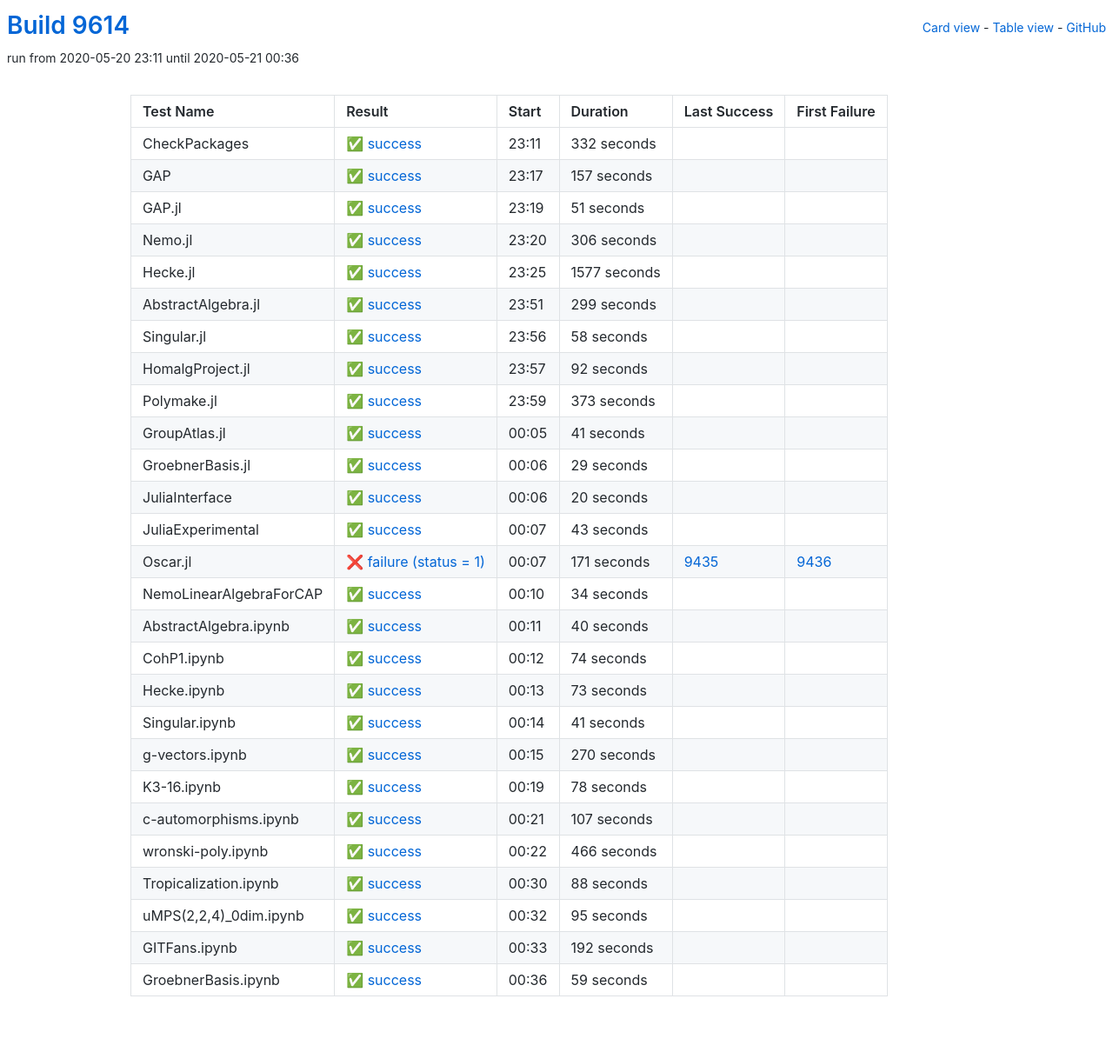
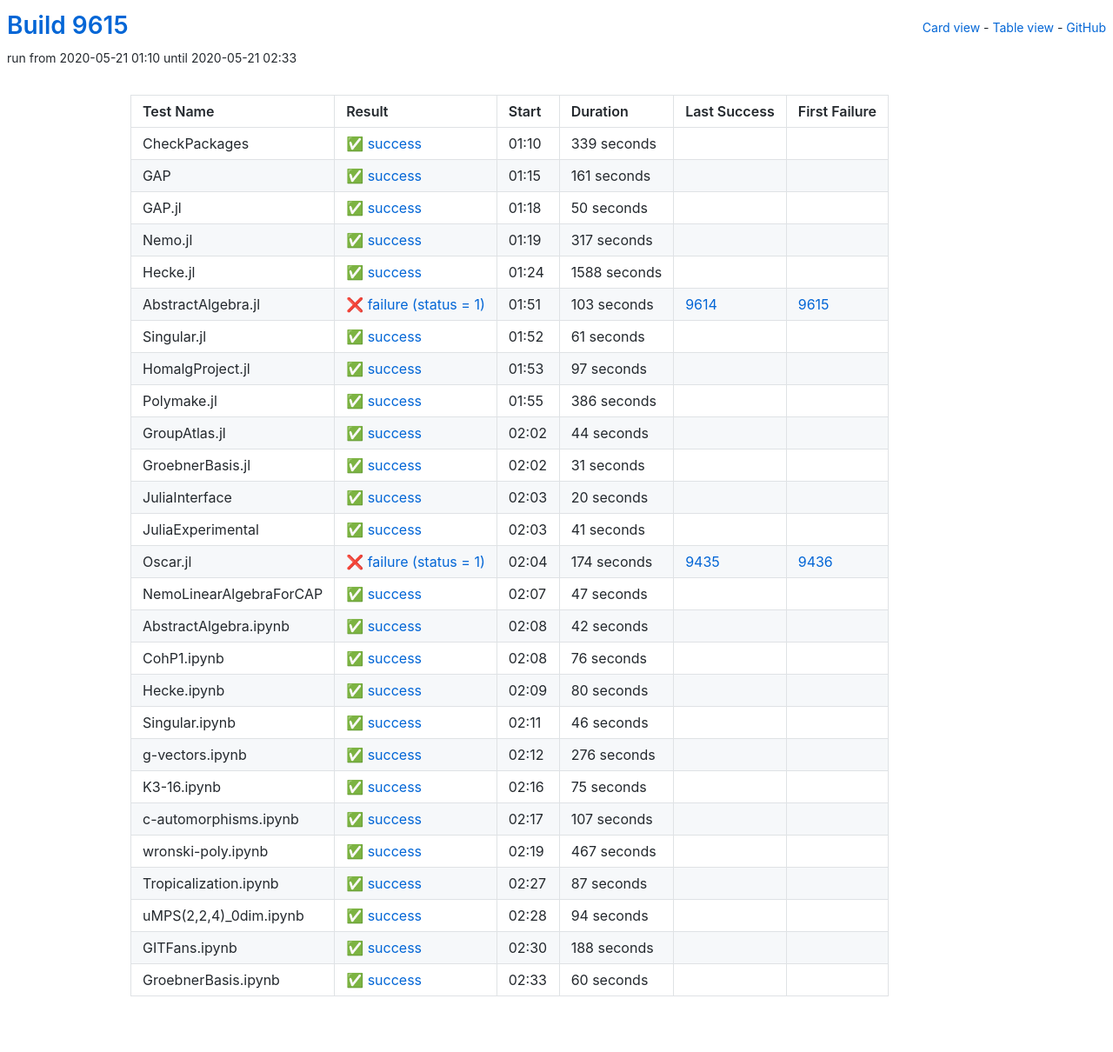
Before and after one commit to oscar-system/oscar-ci-status, a Jekyll site: the page built from table.html, in a window 1280 px wide. Shown: the whole page at 87% size. Built offline with Jekyll 4.4.1, drawn with Linux system fonts in a browser that asks for light colours.

Commit message:
Build 9615

```diff
--- a/_data/ci.yml
+++ b/_data/ci.yml
@@ -1,137 +1,137 @@
-build: 9614
-build_url: https://oscarci.mathematik.uni-kl.de/job/oscar/9614/
+build: 9615
+build_url: https://oscarci.mathematik.uni-kl.de/job/oscar/9615/
 job: oscar
 tests:
-- duration: 332
+- duration: 339
   exitcode: 0
   first_failure: false
   first_failure_url: null
   id: checkpackages
   last_success: false
   last_success_url: null
-  log: https://oscarci.mathematik.uni-kl.de/job/oscar/9614/artifact/logs/build-9614/CheckPackages.log
+  log: https://oscarci.mathematik.uni-kl.de/job/oscar/9615/artifact/logs/build-9615/CheckPackages.log
   name: CheckPackages
-  start: 2020-05-20 23:11
+  start: 2020-05-21 01:10
   status: success
   success: true
-- duration: 157
+- duration: 161
   exitcode: 0
   first_failure: false
   first_failure_url: null
   id: gap
   last_success: false
   last_success_url: null
-  log: https://oscarci.mathematik.uni-kl.de/job/oscar/9614/artifact/logs/build-9614/GAP.log
+  log: https://oscarci.mathematik.uni-kl.de/job/oscar/9615/artifact/logs/build-9615/GAP.log
   name: GAP
-  start: 2020-05-20 23:17
+  start: 2020-05-21 01:15
   status: success
   success: true
-- duration: 51
+- duration: 50
   exitcode: 0
   first_failure: false
   first_failure_url: null
   id: gap-jl
   last_success: false
   last_success_url: null
-  log: https://oscarci.mathematik.uni-kl.de/job/oscar/9614/artifact/logs/build-9614/GAP.jl.log
+  log: https://oscarci.mathematik.uni-kl.de/job/oscar/9615/artifact/logs/build-9615/GAP.jl.log
   name: GAP.jl
-  start: 2020-05-20 23:19
+  start: 2020-05-21 01:18
   status: success
   success: true
-- duration: 306
+- duration: 317
   exitcode: 0
   first_failure: false
   first_failure_url: null
   id: nemo-jl
   last_success: false
   last_success_url: null
-  log: https://oscarci.mathematik.uni-kl.de/job/oscar/9614/artifact/logs/build-9614/Nemo.jl.log
+  log: https://oscarci.mathematik.uni-kl.de/job/oscar/9615/artifact/logs/build-9615/Nemo.jl.log
   name: Nemo.jl
-  start: 2020-05-20 23:20
+  start: 2020-05-21 01:19
   status: success
   success: true
-- duration: 1577
+- duration: 1588
   exitcode: 0
   first_failure: false
   first_failure_url: null
   id: hecke-jl
   last_success: false
   last_success_url: null
-  log: https://oscarci.mathematik.uni-kl.de/job/oscar/9614/artifact/logs/build-9614/Hecke.jl.log
+  log: https://oscarci.mathematik.uni-kl.de/job/oscar/9615/artifact/logs/build-9615/Hecke.jl.log
   name: Hecke.jl
-  start: 2020-05-20 23:25
+  start: 2020-05-21 01:24
   status: success
   success: true
-- duration: 299
-  exitcode: 0
-  first_failure: false
-  first_failure_url: null
+- duration: 103
+  exitcode: 1
+  first_failure: 9615
+  first_failure_url: https://oscarci.mathematik.uni-kl.de/job/oscar/9615/
   id: abstractalgebra-jl
-  last_success: false
-  last_success_url: null
-  log: https://oscarci.mathematik.uni-kl.de/job/oscar/9614/artifact/logs/build-9614/AbstractAlgebra.jl.log
+  last_success: 9614
+  last_success_url: https://oscarci.mathematik.uni-kl.de/job/oscar/9614/
+  log: https://oscarci.mathematik.uni-kl.de/job/oscar/9615/artifact/logs/build-9615/AbstractAlgebra.jl.log
   name: AbstractAlgebra.jl
-  start: 2020-05-20 23:51
-  status: success
-  success: true
-- duration: 58
+  start: 2020-05-21 01:51
+  status: failure
+  success: false
+- duration: 61
   exitcode: 0
   first_failure: false
   first_failure_url: null
   id: singular-jl
   last_success: false
   last_success_url: null
-  log: https://oscarci.mathematik.uni-kl.de/job/oscar/9614/artifact/logs/build-9614/Singular.jl.log
+  log: https://oscarci.mathematik.uni-kl.de/job/oscar/9615/artifact/logs/build-9615/Singular.jl.log
   name: Singular.jl
-  start: 2020-05-20 23:56
+  start: 2020-05-21 01:52
   status: success
   success: true
-- duration: 92
+- duration: 97
   exitcode: 0
   first_failure: false
   first_failure_url: null
   id: homalgproject-jl
   last_success: false
   last_success_url: null
-  log: https://oscarci.mathematik.uni-kl.de/job/oscar/9614/artifact/logs/build-9614/HomalgProject.jl.log
+  log: https://oscarci.mathematik.uni-kl.de/job/oscar/9615/artifact/logs/build-9615/HomalgProject.jl.log
   name: HomalgProject.jl
-  start: 2020-05-20 23:57
+  start: 2020-05-21 01:53
   status: success
   success: true
-- duration: 373
+- duration: 386
   exitcode: 0
   first_failure: false
   first_failure_url: null
   id: polymake-jl
   last_success: false
   last_success_url: null
-  log: https://oscarci.mathematik.uni-kl.de/job/oscar/9614/artifact/logs/build-9614/Polymake.jl.log
+  log: https://oscarci.mathematik.uni-kl.de/job/oscar/9615/artifact/logs/build-9615/Polymake.jl.log
   name: Polymake.jl
-  start: 2020-05-20 23:59
+  start: 2020-05-21 01:55
   status: success
   success: true
-- duration: 41
+- duration: 44
   exitcode: 0
   first_failure: false
   first_failure_url: null
   id: groupatlas-jl
   last_success: false
   last_success_url: null
-  log: https://oscarci.mathematik.uni-kl.de/job/oscar/9614/artifact/logs/build-9614/GroupAtlas.jl.log
+  log: https://oscarci.mathematik.uni-kl.de/job/oscar/9615/artifact/logs/build-9615/GroupAtlas.jl.log
   name: GroupAtlas.jl
-  start: 2020-05-21 00:05
+  start: 2020-05-21 02:02
   status: success
   success: true
-- duration: 29
+- duration: 31
   exitcode: 0
   first_failure: false
   first_failure_url: null
   id: groebnerbasis-jl
   last_success: false
   last_success_url: null
-  log: https://oscarci.mathematik.uni-kl.de/job/oscar/9614/artifact/logs/build-9614/GroebnerBasis.jl.log
+  log: https://oscarci.mathematik.uni-kl.de/job/oscar/9615/artifact/logs/build-9615/GroebnerBasis.jl.log
   name: GroebnerBasis.jl
-  start: 2020-05-21 00:06
+  start: 2020-05-21 02:02
   status: success
   success: true
 - duration: 20
@@ -141,117 +141,117 @@
   id: juliainterface
   last_success: false
   last_success_url: null
-  log: https://oscarci.mathematik.uni-kl.de/job/oscar/9614/artifact/logs/build-9614/JuliaInterface.log
+  log: https://oscarci.mathematik.uni-kl.de/job/oscar/9615/artifact/logs/build-9615/JuliaInterface.log
   name: JuliaInterface
-  start: 2020-05-21 00:06
+  start: 2020-05-21 02:03
   status: success
   success: true
-- duration: 43
+- duration: 41
   exitcode: 0
   first_failure: false
   first_failure_url: null
   id: juliaexperimental
   last_success: false
   last_success_url: null
-  log: https://oscarci.mathematik.uni-kl.de/job/oscar/9614/artifact/logs/build-9614/JuliaExperimental.log
+  log: https://oscarci.mathematik.uni-kl.de/job/oscar/9615/artifact/logs/build-9615/JuliaExperimental.log
   name: JuliaExperimental
-  start: 2020-05-21 00:07
+  start: 2020-05-21 02:03
   status: success
   success: true
-- duration: 171
+- duration: 174
   exitcode: 1
   first_failure: 9436
   first_failure_url: https://oscarci.mathematik.uni-kl.de/job/oscar/9436/
   id: oscar-jl
   last_success: 9435
   last_success_url: https://oscarci.mathematik.uni-kl.de/job/oscar/9435/
-  log: https://oscarci.mathematik.uni-kl.de/job/oscar/9614/artifact/logs/build-9614/Oscar.jl.log
+  log: https://oscarci.mathematik.uni-kl.de/job/oscar/9615/artifact/logs/build-9615/Oscar.jl.log
   name: Oscar.jl
-  start: 2020-05-21 00:07
+  start: 2020-05-21 02:04
   status: failure
   success: false
-- duration: 34
+- duration: 47
   exitcode: 0
   first_failure: false
   first_failure_url: null
   id: nemolinearalgebraforcap
   last_success: false
   last_success_url: null
-  log: https://oscarci.mathematik.uni-kl.de/job/oscar/9614/artifact/logs/build-9614/NemoLinearAlgebraForCAP.log
+  log: https://oscarci.mathematik.uni-kl.de/job/oscar/9615/artifact/logs/build-9615/NemoLinearAlgebraForCAP.log
   name: NemoLinearAlgebraForCAP
-  start: 2020-05-21 00:10
+  start: 2020-05-21 02:07
   status: success
   success: true
-- duration: 40
+- duration: 42
   exitcode: 0
   first_failure: false
   first_failure_url: null
   id: abstractalgebra-ipynb
   last_success: false
   last_success_url: null
-  log: https://oscarci.mathematik.uni-kl.de/job/oscar/9614/artifact/logs/build-9614/AbstractAlgebra.ipynb.log
+  log: https://oscarci.mathematik.uni-kl.de/job/oscar/9615/artifact/logs/build-9615/AbstractAlgebra.ipynb.log
   name: AbstractAlgebra.ipynb
-  start: 2020-05-21 00:11
+  start: 2020-05-21 02:08
   status: success
   success: true
-- duration: 74
+- duration: 76
   exitcode: 0
   first_failure: false
   first_failure_url: null
   id: cohp1-ipynb
   last_success: false
   last_success_url: null
-  log: https://oscarci.mathematik.uni-kl.de/job/oscar/9614/artifact/logs/build-9614/CohP1.ipynb.log
+  log: https://oscarci.mathematik.uni-kl.de/job/oscar/9615/artifact/logs/build-9615/CohP1.ipynb.log
   name: CohP1.ipynb
-  start: 2020-05-21 00:12
+  start: 2020-05-21 02:08
   status: success
   success: true
-- duration: 73
+- duration: 80
   exitcode: 0
   first_failure: false
   first_failure_url: null
   id: hecke-ipynb
   last_success: false
   last_success_url: null
-  log: https://oscarci.mathematik.uni-kl.de/job/oscar/9614/artifact/logs/build-9614/Hecke.ipynb.log
+  log: https://oscarci.mathematik.uni-kl.de/job/oscar/9615/artifact/logs/build-9615/Hecke.ipynb.log
   name: Hecke.ipynb
-  start: 2020-05-21 00:13
+  start: 2020-05-21 02:09
   status: success
   success: true
-- duration: 41
+- duration: 46
   exitcode: 0
   first_failure: false
   first_failure_url: null
   id: singular-ipynb
   last_success: false
   last_success_url: null
-  log: https://oscarci.mathematik.uni-kl.de/job/oscar/9614/artifact/logs/build-9614/Singular.ipynb.log
+  log: https://oscarci.mathematik.uni-kl.de/job/oscar/9615/artifact/logs/build-9615/Singular.ipynb.log
   name: Singular.ipynb
-  start: 2020-05-21 00:14
+  start: 2020-05-21 02:11
   status: success
   success: true
-- duration: 270
+- duration: 276
   exitcode: 0
   first_failure: false
   first_failure_url: null
   id: g-vectors-ipynb
   last_success: false
   last_success_url: null
-  log: https://oscarci.mathematik.uni-kl.de/job/oscar/9614/artifact/logs/build-9614/g-vectors.ipynb.log
+  log: https://oscarci.mathematik.uni-kl.de/job/oscar/9615/artifact/logs/build-9615/g-vectors.ipynb.log
   name: g-vectors.ipynb
-  start: 2020-05-21 00:15
+  start: 2020-05-21 02:12
   status: success
   success: true
-- duration: 78
+- duration: 75
   exitcode: 0
   first_failure: false
   first_failure_url: null
   id: k3-16-ipynb
   last_success: false
   last_success_url: null
-  log: https://oscarci.mathematik.uni-kl.de/job/oscar/9614/artifact/logs/build-9614/K3-16.ipynb.log
+  log: https://oscarci.mathematik.uni-kl.de/job/oscar/9615/artifact/logs/build-9615/K3-16.ipynb.log
   name: K3-16.ipynb
-  start: 2020-05-21 00:19
+  start: 2020-05-21 02:16
   status: success
   success: true
 - duration: 107
@@ -261,68 +261,68 @@
   id: c-automorphisms-ipynb
   last_success: false
   last_success_url: null
-  log: https://oscarci.mathematik.uni-kl.de/job/oscar/9614/artifact/logs/build-9614/c-automorphisms.ipynb.log
+  log: https://oscarci.mathematik.uni-kl.de/job/oscar/9615/artifact/logs/build-9615/c-automorphisms.ipynb.log
   name: c-automorphisms.ipynb
-  start: 2020-05-21 00:21
+  start: 2020-05-21 02:17
   status: success
   success: true
-- duration: 466
+- duration: 467
   exitcode: 0
   first_failure: false
   first_failure_url: null
   id: wronski-poly-ipynb
   last_success: false
   last_success_url: null
-  log: https://oscarci.mathematik.uni-kl.de/job/oscar/9614/artifact/logs/build-9614/wronski-poly.ipynb.log
+  log: https://oscarci.mathematik.uni-kl.de/job/oscar/9615/artifact/logs/build-9615/wronski-poly.ipynb.log
   name: wronski-poly.ipynb
-  start: 2020-05-21 00:22
+  start: 2020-05-21 02:19
   status: success
   success: true
-- duration: 88
+- duration: 87
   exitcode: 0
   first_failure: false
   first_failure_url: null
   id: tropicalization-ipynb
   last_success: false
   last_success_url: null
-  log: https://oscarci.mathematik.uni-kl.de/job/oscar/9614/artifact/logs/build-9614/Tropicalization.ipynb.log
+  log: https://oscarci.mathematik.uni-kl.de/job/oscar/9615/artifact/logs/build-9615/Tropicalization.ipynb.log
   name: Tropicalization.ipynb
-  start: 2020-05-21 00:30
+  start: 2020-05-21 02:27
   status: success
   success: true
-- duration: 95
+- duration: 94
   exitcode: 0
   first_failure: false
   first_failure_url: null
   id: umps-2-2-4-0dim-ipynb
   last_success: false
   last_success_url: null
-  log: https://oscarci.mathematik.uni-kl.de/job/oscar/9614/artifact/logs/build-9614/uMPS-2-2-4-_0dim.ipynb.log
+  log: https://oscarci.mathematik.uni-kl.de/job/oscar/9615/artifact/logs/build-9615/uMPS-2-2-4-_0dim.ipynb.log
   name: uMPS(2,2,4)_0dim.ipynb
-  start: 2020-05-21 00:32
+  start: 2020-05-21 02:28
   status: success
   success: true
-- duration: 192
+- duration: 188
   exitcode: 0
   first_failure: false
   first_failure_url: null
   id: gitfans-ipynb
   last_success: false
   last_success_url: null
-  log: https://oscarci.mathematik.uni-kl.de/job/oscar/9614/artifact/logs/build-9614/GITFans.ipynb.log
+  log: https://oscarci.mathematik.uni-kl.de/job/oscar/9615/artifact/logs/build-9615/GITFans.ipynb.log
   name: GITFans.ipynb
-  start: 2020-05-21 00:33
+  start: 2020-05-21 02:30
   status: success
   success: true
-- duration: 59
+- duration: 60
   exitcode: 0
   first_failure: false
   first_failure_url: null
   id: groebnerbasis-ipynb
   last_success: false
   last_success_url: null
-  log: https://oscarci.mathematik.uni-kl.de/job/oscar/9614/artifact/logs/build-9614/GroebnerBasis.ipynb.log
+  log: https://oscarci.mathematik.uni-kl.de/job/oscar/9615/artifact/logs/build-9615/GroebnerBasis.ipynb.log
   name: GroebnerBasis.ipynb
-  start: 2020-05-21 00:36
+  start: 2020-05-21 02:33
   status: success
   success: true
```
Also changed, not shown: README.md.
